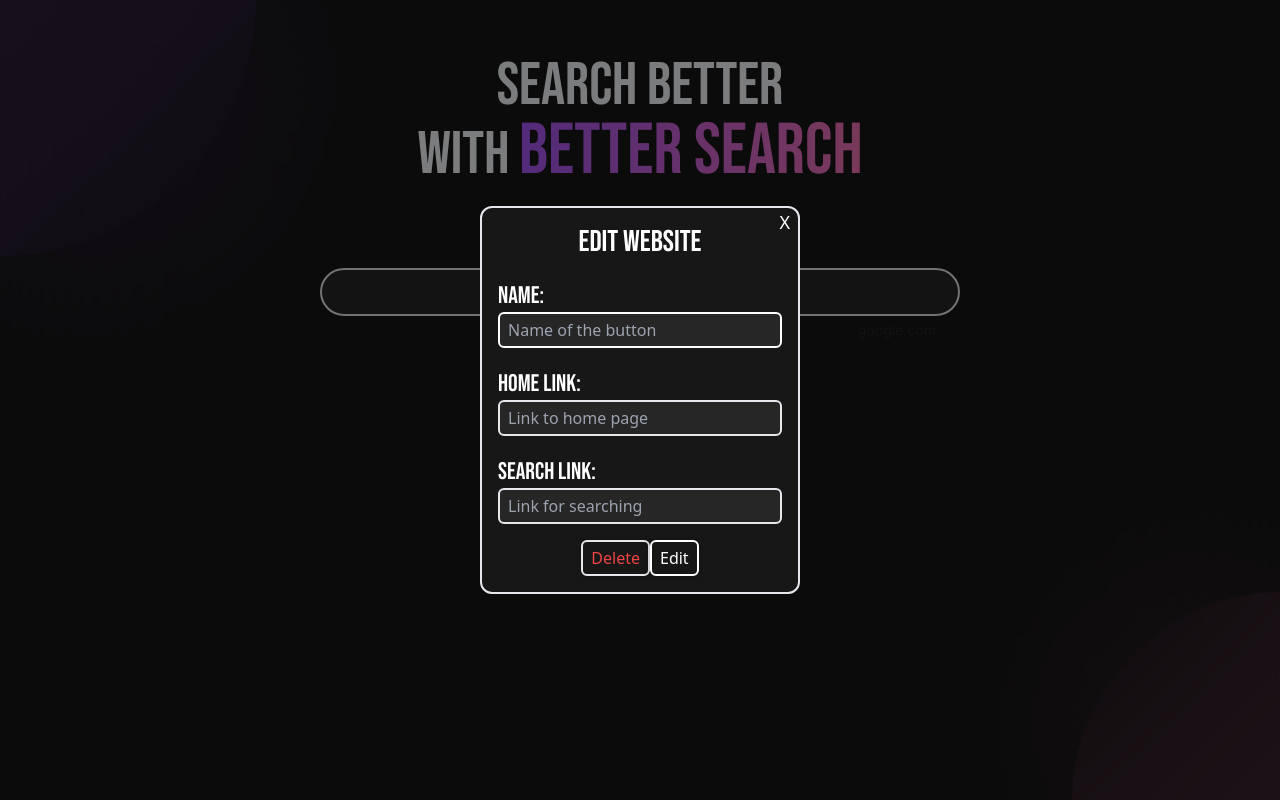
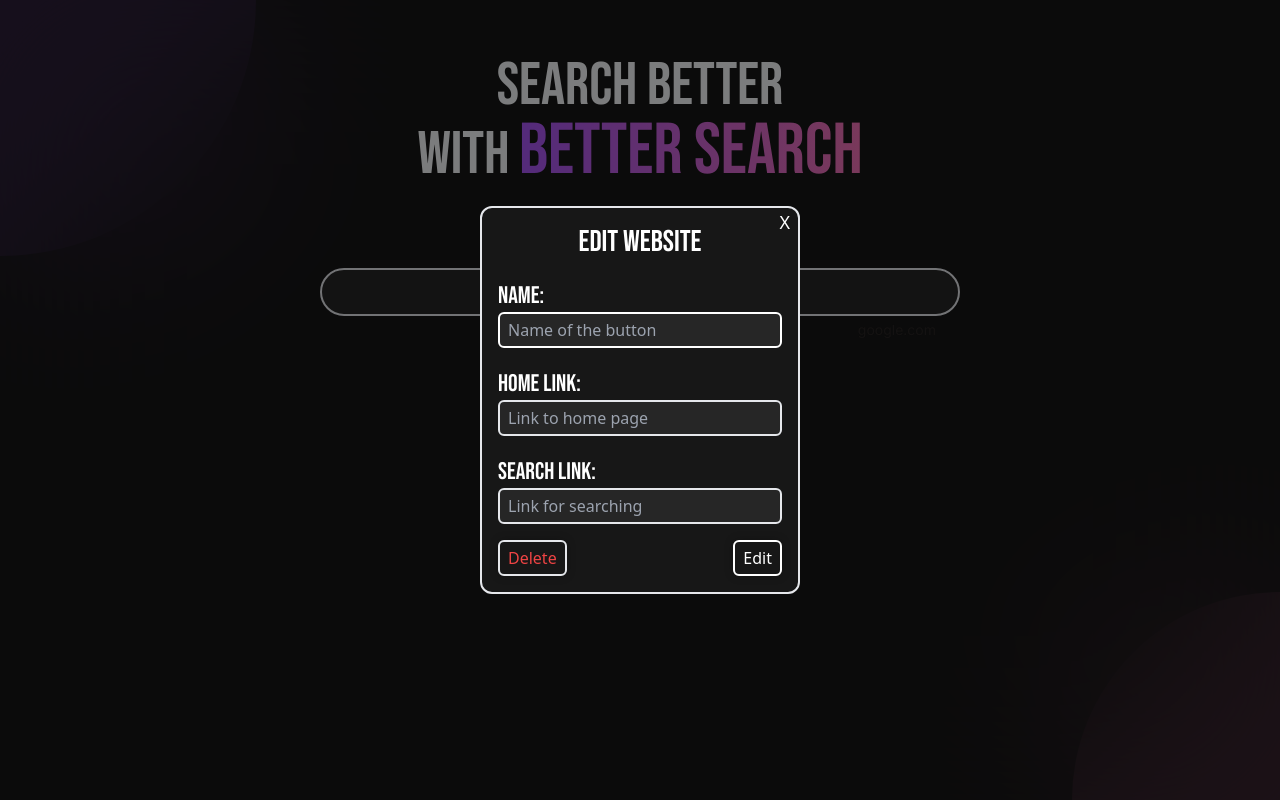
Before and after one commit to ajvejko/bettersearch-react, a React (Vite) app: page / in a window 1280 px wide. Built offline with nearby package versions, Linux system fonts and the light colour scheme.

Commit message:
removed WebEdit from rendering for now

```diff
--- a/src/App.jsx
+++ b/src/App.jsx
@@ -24,7 +24,6 @@ function App() {
       </div>
       {/* render the SearchBar and WebTable components */}
       <SearchBar selectedLink={selectedLink}/>
-      <WebTable setSelectedLink={setSelectedLink}/>
       <WebEdit />
     </div>
   );
--- a/src/components/WebAdd.jsx
+++ b/src/components/WebAdd.jsx
@@ -83,7 +83,7 @@ export default function WebAdd({ handleClosing, handleAdd }) {
         <button
           disabled={isIllegal}
           onClick={addButton}
-          className={`text-white mt-4 py-1 px-2 rounded-md border-2 shadow-[0_0px_5px_rgba(0,0,0,0.25)]  ${
+          className={`text-white mt-4 py-1 px-2 rounded-md border-2 shadow-[0_0px_8px_rgba(0,0,0,0.25)]  ${
             // Checks if the isIllegal state is true, if true turns element red
             isIllegal
               ? "border-red-500 shadow-red-500"
--- a/src/components/WebEdit.jsx
+++ b/src/components/WebEdit.jsx
@@ -68,17 +68,17 @@ export default function WebEdit({ handleClosing }) {
           placeholder="Link for searching"
           className="w-full px-2 py-1 rounded-md outline-none border-2 bg-neutral-800 text-white focus:shadow-[0_0px_11px_rgba(0,0,0,0.25)] focus:shadow-blue-500"
         ></input>
-        <div>
+        <div className="flex justify-between mt-4">
           <button
             onClick={deleteButton}
-            className="text-red-500 mt-4 py-1 px-2 rounded-md border-2 shadow-[0_0px_5px_rgba(0,0,0,0.25)]"
+            className="text-red-500 py-1 px-2 rounded-md border-2 shadow-[0_0px_8px_rgba(0,0,0,0.25)] hover:border-red-500 active:shadow-red-500"
           >
             Delete
           </button>
           <button
             disabled={isIllegal}
             onClick={editButton}
-            className={`text-white mt-4 py-1 px-2 rounded-md border-2 shadow-[0_0px_5px_rgba(0,0,0,0.25)]  ${
+            className={`text-white py-1 px-2 rounded-md border-2 shadow-[0_0px_8px_rgba(0,0,0,0.25)]  ${
               // Checks if the isIllegal state is true, if true turns element red
               isIllegal
                 ? "border-red-500 shadow-red-500"
```
